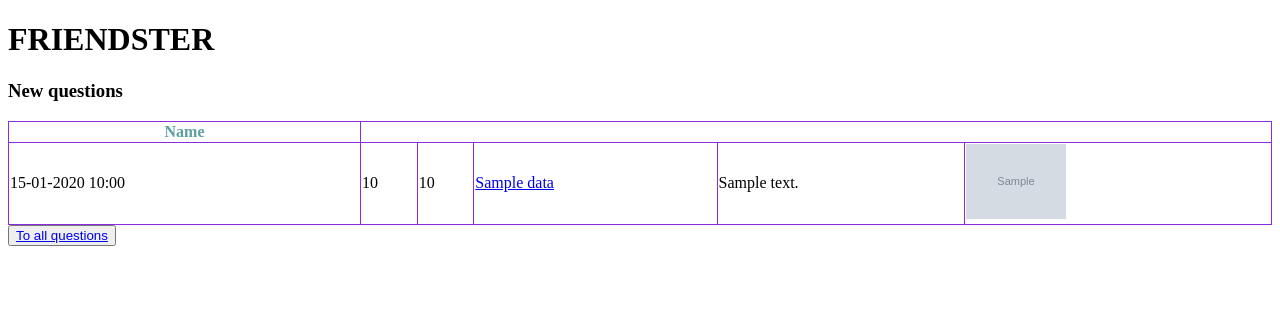
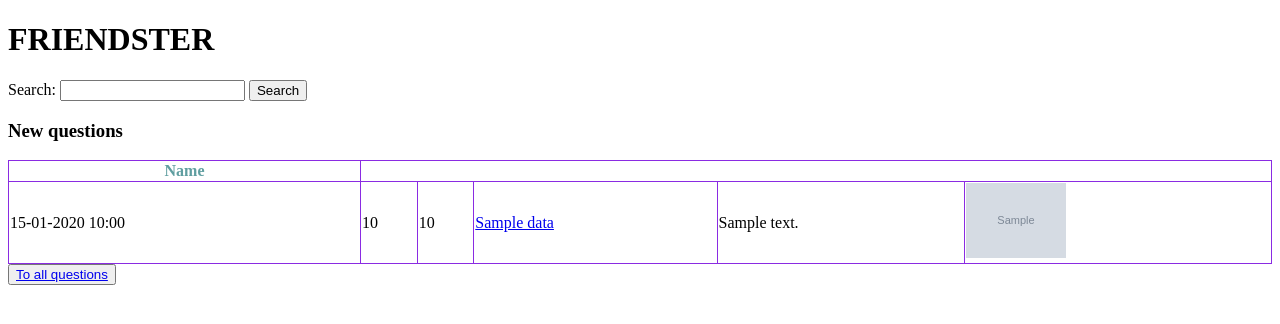
Before and after one commit to CodecoolGlobal/ask-mate-3-python-juhaszszabolcs90, a Flask app: template templates/index.html in a window 1280 px wide. Shown: the top 324 px of the page. Run offline with Flask 2, Linux system fonts and the light colour scheme; the template is opened without the code that fills it: most values are stand-ins (such as "Sample title", 1, 10 or a date in 2020); grey boxes marked "Sample" are stand-in pictures; some libraries are stand-ins or nearby versions.

Commit message:
implement search

```diff
--- a/server.py
+++ b/server.py
@@ -29,16 +29,13 @@ def index():
 @app.route("/list")
 def display_questions():
     data_manager.delete_empty_questions()
+    if request.method == 'POST':
+        return redirect(url_for('add_question'))
+    columns = data_manager.get_columns()
     if request.args.get('sort'):
         for_order_by = request.args.get('sort').split('|')
         order_by = for_order_by[0]
         order = for_order_by[1]
-    columns = data_manager.get_columns()
-    if request.method == 'POST':
-        return redirect(url_for('add_question'))
-    if not request.args.get('sort'):
-        questions = data_manager.get_and_sort_questions()
-    else:
         column_names = {
             'date': 'submission_time',
             'views': 'view_number',
@@ -47,6 +44,8 @@ def display_questions():
             'message': 'message'
         }
         questions = data_manager.get_and_sort_questions(column_names[order_by], order)
+    else:
+        questions = data_manager.get_and_sort_questions()
     return render_template('questions.html', questions=questions, columns=columns.keys(), order=['ASC', 'DESC'], sort=request.args.get('sort'))
 
 
@@ -94,6 +93,12 @@ def edit_comment_question(comment_id):
         data_manager.update_comment_question(comment_id, message)
         return redirect(url_for("display_question", question_id=comment.get('question_id')))
     return render_template("edit_question_comment.html", comment=comment)
+
+
+@app.route('/search')
+def search():
+    search_results = data_manager.search(request.args.get('search'))
+    return render_template('search_results.html', search_results=search_results)
 
 
 @app.route('/add_tags/<question_id>', methods=['POST'])
--- a/templates/index.html
+++ b/templates/index.html
@@ -16,6 +16,11 @@
 </head>
 <body>
 <h1>FRIENDSTER</h1>
+<form action="/search" method="GET">
+            <label for="search">Search:</label>
+            <input id="search" type="search" name="search">
+            <button type="submit">Search</button>
+</form>
 <h3>New questions</h3>
  <table style="width:100%">
             {% for cell in questions[1].keys() %}
```
Also changed, not shown: data_manager.py (+16 -0 lines), templates/search_results.html (added, +15 -0 lines).
